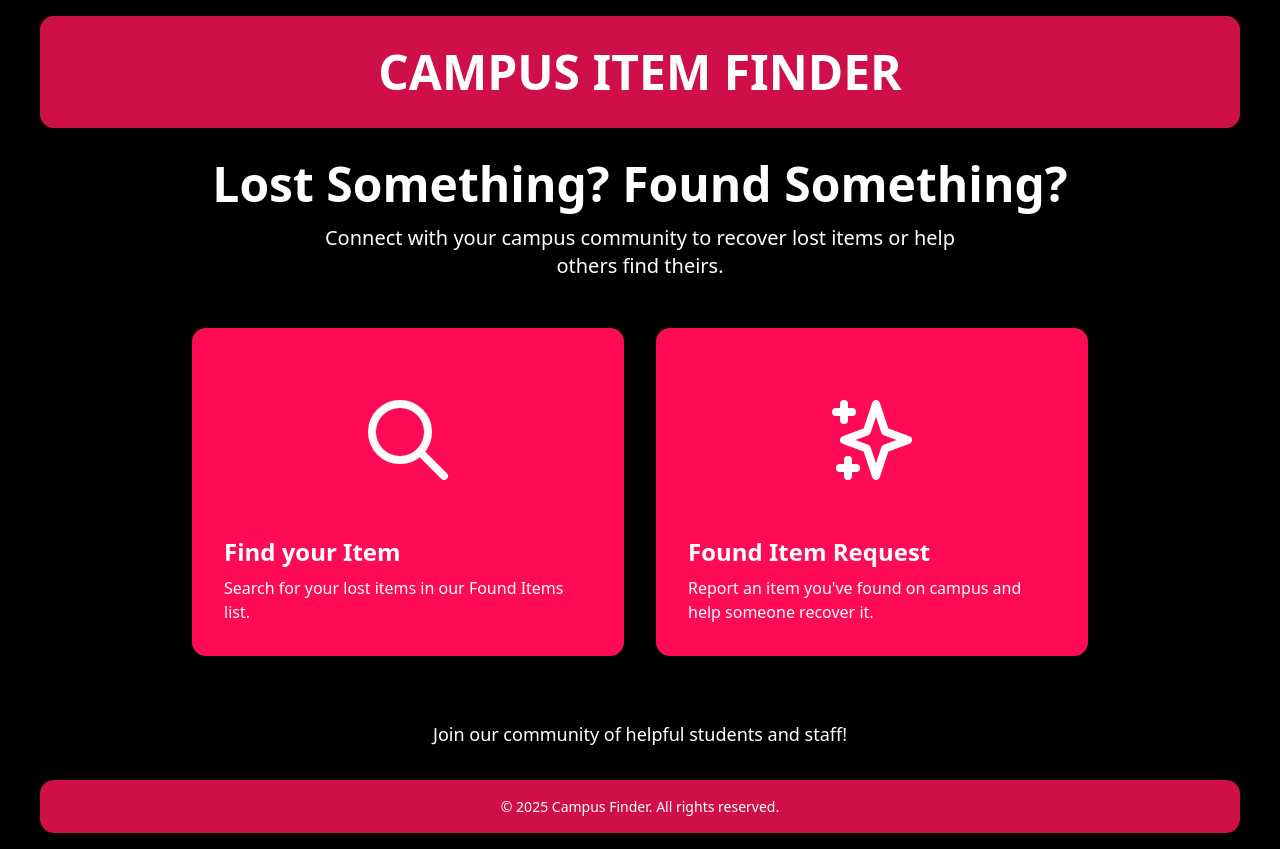
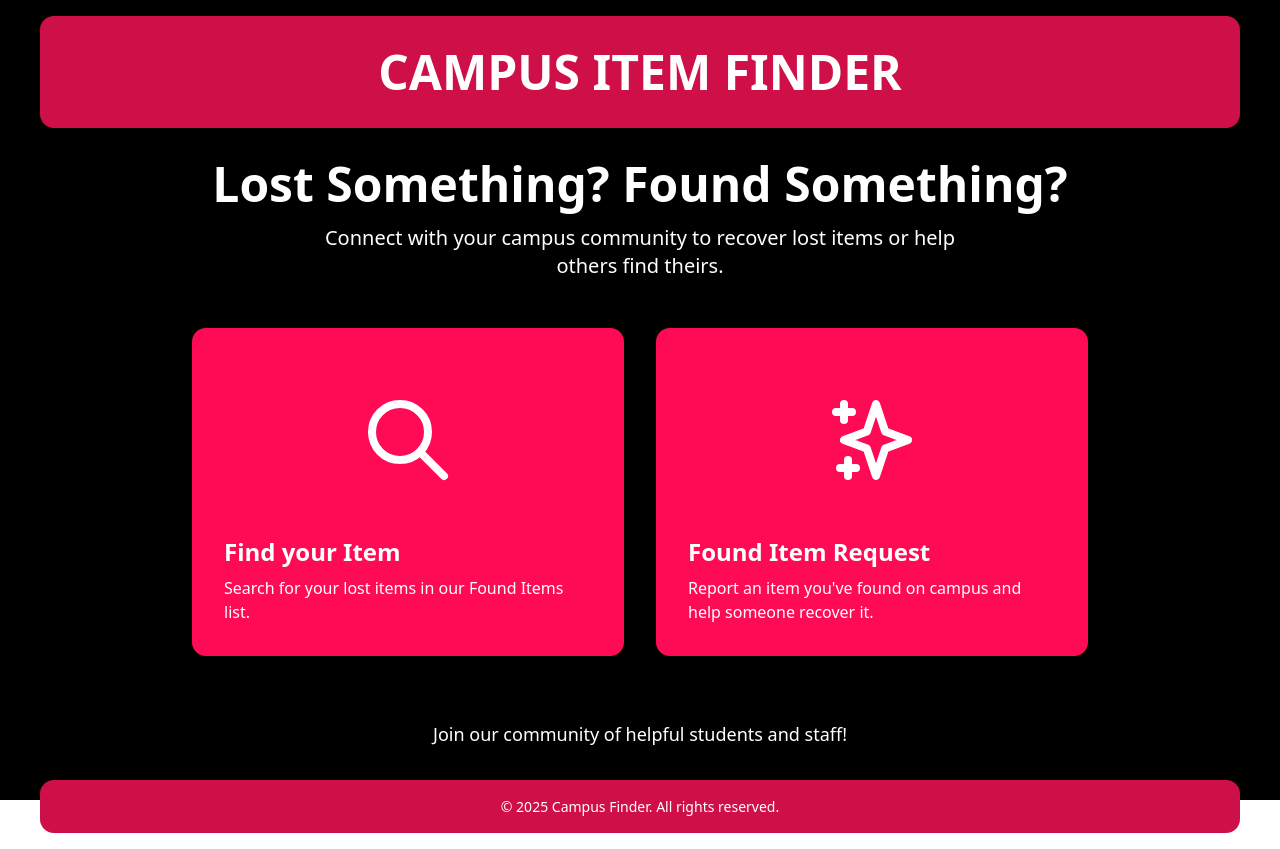
Before and after one commit to ChaitanyaJx/LOST__VITE, a React (Vite) app: page / in a window 1280 px wide. Built offline with nearby package versions, Linux system fonts and the light colour scheme; no server answers.

Commit message:
Update App.tsx

```diff
--- a/src/App.tsx
+++ b/src/App.tsx
@@ -13,7 +13,9 @@ function App() {
   };
 
   return (
-    <div className={`min-h-screen flex flex-col justify-between bg-black`}>
+    <div
+      className={`min-h-screen flex flex-col justify-between bg-black md:max-h-screen`}
+    >
       {/* Header */}
       <header className="py-8 px-8 bg-[#CF0F47] text-white rounded-xl mx-10 my-4">
         <motion.div
```
